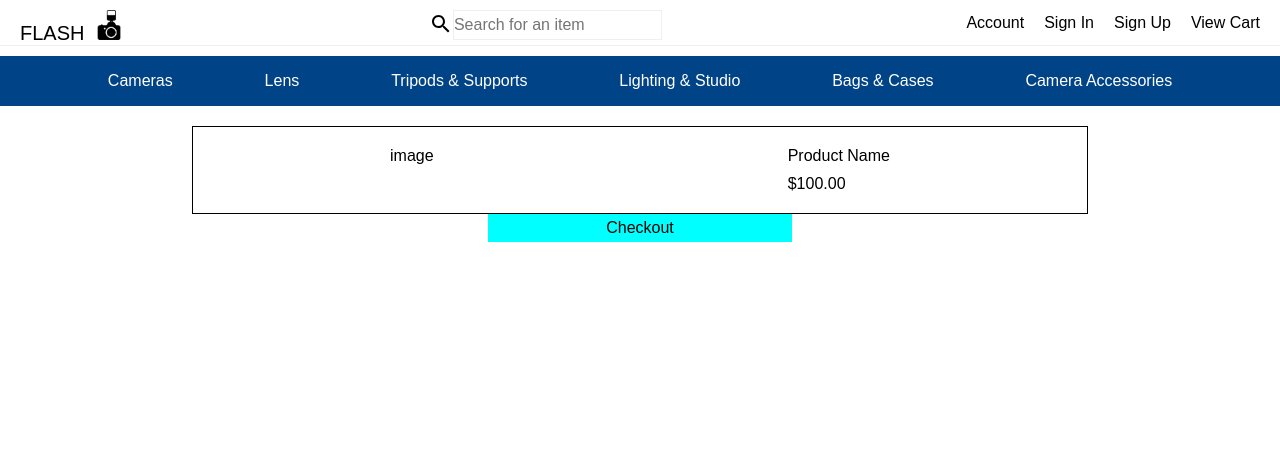
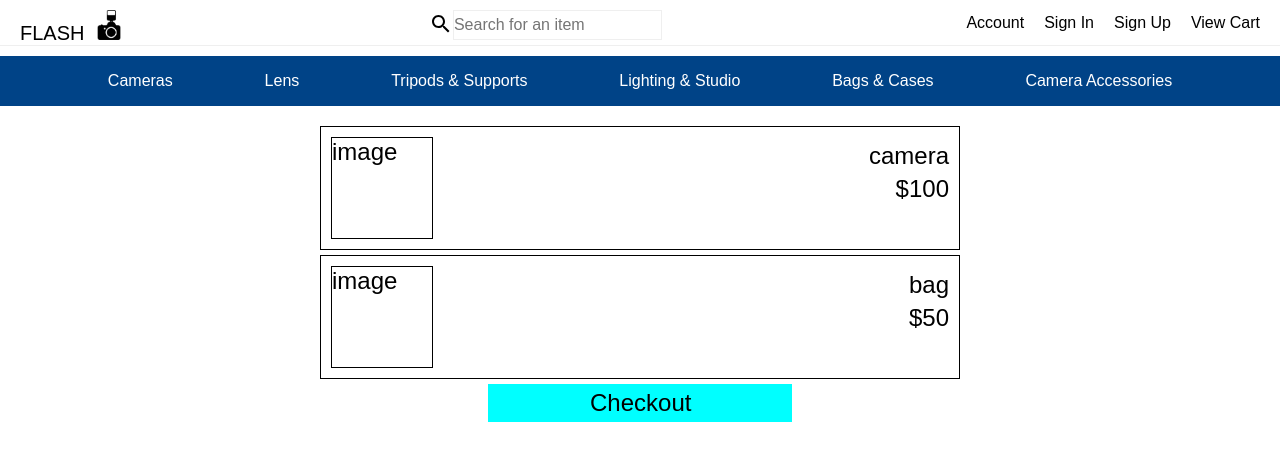
Before and after one commit to douglasryu/Flash, a React (Create React App) app: page /cart in a window 1280 px wide. Shown: the top 460 px of the page. Built offline with nearby package versions, Linux system fonts and the light colour scheme; no server answers.

Commit message:
more placeholder maps, standardized cart and product css

```diff
--- a/src/components/Cart.js
+++ b/src/components/Cart.js
@@ -1,44 +1,46 @@
-import React from 'react';
+import React from "react";
 import Modal from "./Modal";
-import { connect } from 'react-redux';
-import { openModal } from '../actions/modalActions';
+import { connect } from "react-redux";
+import { openModal } from "../actions/modalActions";
 import Navigation from "./Navigation";
 import CategoryBar from "./CategoryBar";
 
-
 const Cart = (props) => {
+  let cart = [
+    { name: "camera", price: 100 },
+    { name: "bag", price: 50 },
+  ];
 
   return (
     <>
       <Modal />
       <Navigation />
       <CategoryBar />
-            <main className='cart__main'>
-                {/*Will map user's cart from state*/}
-                <div className='cart__item'>
-                    <div className='cart__item-img'>image</div>
-                    <div className='cart__item-nameprice-container'>
-                        <div className='cart__item-name'>Product Name</div>
-                        <div className='cart__item-price'>$100.00</div>
+      <main className="cart__main">
+        {cart.map((product, i) => {
+          return (
+            <div className="cart__item">
+              <div className="cart__item-img">image</div>
+              <div className="cart__item-nameprice-container">
+                <div className="cart__item-name">{product.name}</div>
+                <div className="cart__item-price">${product.price}</div>
               </div>
             </div>
-                <div className='cart__checkout'>
+          );
+        })}
+
+        <div className="cart__checkout">
           <button onClick={() => props.openModal("checkout")}>Checkout</button>
         </div>
       </main>
     </>
-    )
-}
+  );
+};
 
-const mapDispatchToProps = dispatch => {
+const mapDispatchToProps = (dispatch) => {
   return {
-        openModal: (modal) => dispatch(openModal(modal))
-    }
-}
+    openModal: (modal) => dispatch(openModal(modal)),
+  };
+};
 
-export default connect(
-    null,
-    mapDispatchToProps
-)(
-    Cart
-);
+export default connect(null, mapDispatchToProps)(Cart);
--- a/src/components/ProductList.js
+++ b/src/components/ProductList.js
@@ -1,13 +1,16 @@
-import React from 'react';
-import { connect } from 'react-redux';
-import Navigation from './Navigation'
-import CategoryBar from './CategoryBar'
-import { Modal } from '@material-ui/core';
+import React from "react";
+import { connect } from "react-redux";
+import Navigation from "./Navigation";
+import CategoryBar from "./CategoryBar";
+import { Modal } from "@material-ui/core";
 
 const ProductList = (props) => {
   //This is going to pull an array of product objects
   //where Brand or Category = X
-    let list = [{ name: 'camera', price: 100 }, { name: 'bag', price: 50 }]
+  let list = [
+    { name: "camera", price: 100 },
+    { name: "bag", price: 50 },
+  ];
   //List will have an if switch to work off of props.category or props.brand?
 
   return (
@@ -15,23 +18,26 @@ const ProductList = (props) => {
       <Modal />
       <Navigation />
       <CategoryBar />
-            <div className='category__list'>
+      <div className="category__list">
         {list.map((product, i) => {
           let id = i;
           return (
-                        <div id={id} className='category__list-product' key={i}>
-                            <div className='category__list-product-img'>Image</div>
-                            <div className='category__list-nameprice-container'>
-                                <div className='category__list-product-name'>{product.name}</div>
-                                <div className='category__list-product-price'>${product.price}</div>
+            <div id={id} className="category__list-product" key={i}>
+              <div className="category__list-product-img">Image</div>
+              <div className="category__list-nameprice-container">
+                <div className="category__list-product-name">
+                  {product.name}
+                </div>
+                <div className="category__list-product-price">
+                  ${product.price}
                 </div>
               </div>
-
-                    )
+            </div>
+          );
         })}
       </div>
     </>
-    )
-}
+  );
+};
 
 export default ProductList;
--- a/src/components/ReviewDiv.js
+++ b/src/components/ReviewDiv.js
@@ -1,14 +1,21 @@
 import React from 'react'
 
 const ReviewDiv = (props) => {
+
+    let list = [{author: 'Jane Doe', content: 'I reviewed this!'}, {author: 'Jane Doe', content: 'I reviewed this twice!'}]
+
     return (
         <div className='products__review-container'>
-            {/* Todo - map this.state.reviews for productID into separate divs */}
-            <div className='products__review-block'>
-                <div className='products__review-author'>Author</div>
-                <div className='products__review-content'>Review content</div>
-                <button className='products__review-button'>Delete/Edit (maybe)</button>
-            </div>
+            {list.map((review, i) => {
+                return(
+                    <div id={i} className='products__review-block'>
+                        <div className='products__review-author'>{review.author}</div>
+                        <div className='products__review-content'>{review.content}</div>
+                        <button className='products__review-button'>Delete/Edit (maybe)</button>
+                    </div>
+                )
+            })}
+
 
             <form className='products__review-form'>
                 {/* onSubmit = this.postReview function */}
--- a/src/stylesheets/cart.css
+++ b/src/stylesheets/cart.css
@@ -1,4 +1,4 @@
-.checkout__bg{
+.checkout__bg {
   position: fixed;
   top: 0px;
   left: 0px;
@@ -8,8 +8,7 @@
   z-index: 3;
 }
 
-
-.checkout__main{
+.checkout__main {
   position: relative;
   top: 50px;
   margin: 0 auto;
@@ -19,47 +18,57 @@
   font-size: 18px;
 }
 
-.checkout__button{
+.checkout__button {
   display: block;
   background-color: aqua;
   margin: 0px auto 10px auto;
   padding: 5px 102px 5px 102px;
 }
 
-.checkout__total-container{
+.checkout__total-container {
   display: flex;
   justify-content: space-around;
   padding: 10px 15%;
 }
 
-.checkout__payment{
+.checkout__payment {
   text-align: center;
   padding-bottom: 10px;
 }
 
-
-.cart__main{
-    padding: 20px 15%;
-
+.cart__main {
+  display: flex;
+  flex-direction: column;
+  align-content: space-around;
+  padding: 20px 25%;
+  font-size: 24px;
 }
 
-.cart__item{
+.cart__item {
   display: flex;
-    justify-content: space-around;
+  justify-content: space-between;
+  text-align: left;
   border: 1px solid black;
-    padding: 20px 20px;
+  padding: 10px 10px;
+  margin-bottom: 5px;
 }
 
-.cart__item-image{
+.cart__item-img {
   height: 100px;
   width: 100px;
+  border: 1px solid black;
 }
 
-.cart__item-name{
-    padding-bottom: 10px;
+.cart__item-name {
+  padding: 5px 0;
 }
 
-.cart__checkout{
+.cart__item-price {
+  padding: 5px, 0;
+  text-align: right;
+}
+
+.cart__checkout {
   text-align: center;
   display: block;
   background-color: aqua;
--- a/src/stylesheets/productpage.css
+++ b/src/stylesheets/productpage.css
@@ -42,6 +42,10 @@
     flex-direction: column;
     text-align: left;
     margin-left: 20%;
+    border: 1px solid black;
+    margin-bottom: 5px;
+    margin-right: 20%;
+    padding: 10px 10px;
 }
 
 .products__review-content{
@@ -86,18 +90,20 @@
 }
 
 .products__review-submit{
+    display: block;
     background-color:#44c767;
+    text-align: center;
 	border-radius:28px;
 	border:1px solid #18ab29;
 	cursor:pointer;
 	color:#ffffff;
 	font-family:Arial;
 	font-size:17px;
-	padding:16px 31px;
+	padding:16px 32px;
 	text-decoration:none;
     text-shadow:0px 1px 0px #2f6627;
     width: 30px;
     height: 10px;
     margin-top: 10px;
-    margin-left: 10px;
+
 }
```
Lines whose indentation alone changed are shown as unchanged.
